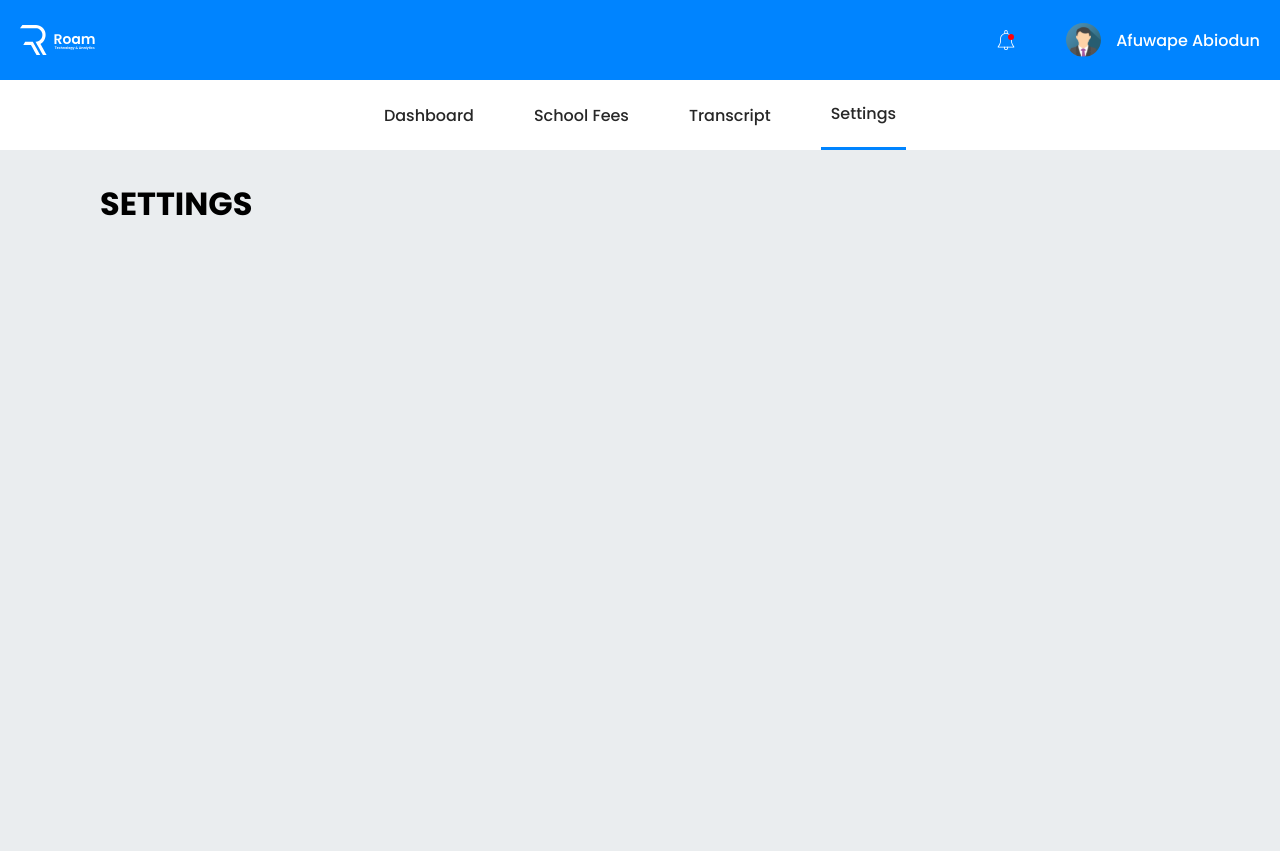
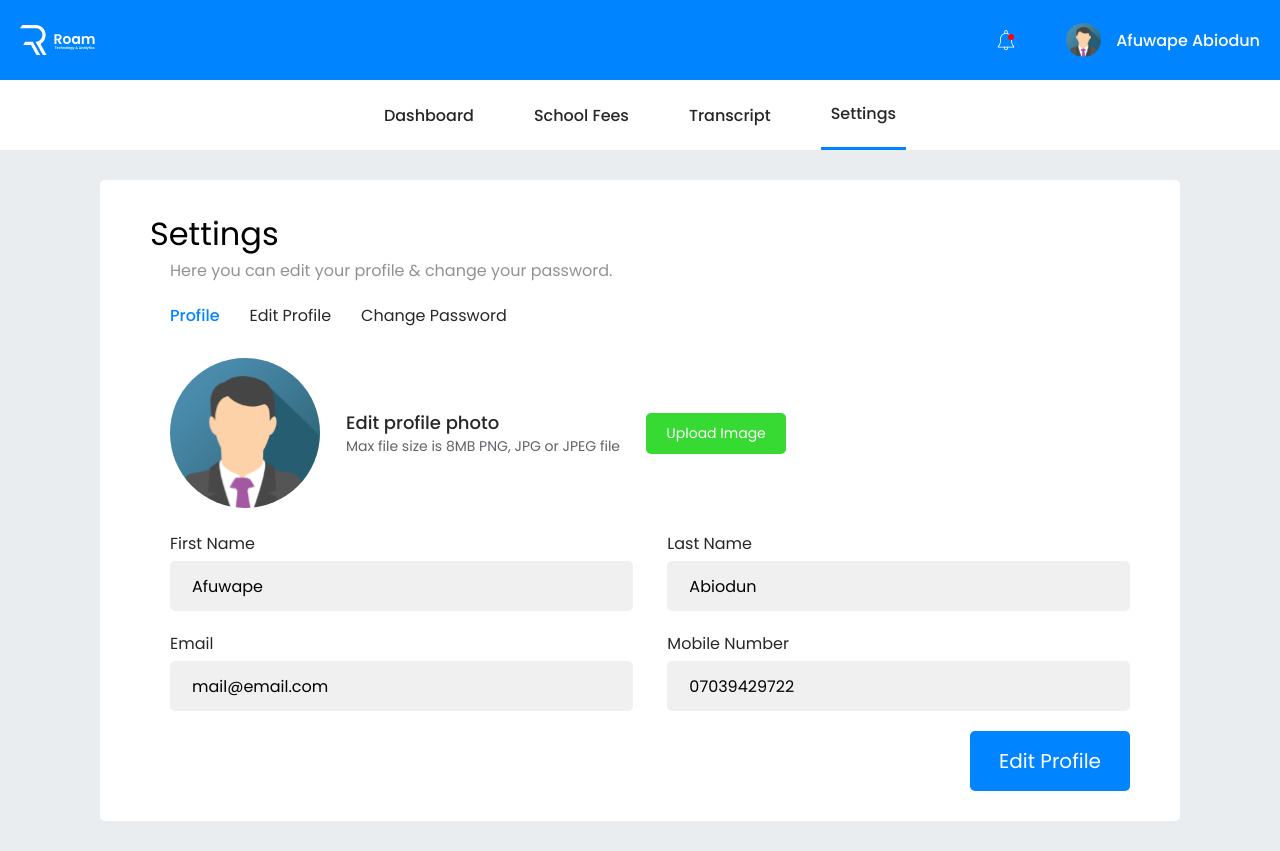
Before and after one commit to justmykk/transcript, a Next.js app: page /settings in a window 1280 px wide. Before the commit the page ends 800 px from the top, so only its background shows below. Built offline with nearby package versions, Linux system fonts and the light colour scheme.

Commit message:
settings profile

```diff
--- a/components/AppButton.tsx
+++ b/components/AppButton.tsx
@@ -11,6 +11,7 @@ interface Props {
   onClick?: () => void;
   href?: string;
   label: string;
+  padding?: string;
 }
 
 export const AppButton: React.FC<Props> = (props) => {
@@ -20,6 +21,7 @@ export const AppButton: React.FC<Props> = (props) => {
     fontSize: props.fontSize ?? 20,
     backgroundColor: props.buttonColor ?? 'var(--primary-color)',
     color: props.fontColor ?? '#fff',
+    padding: props.padding || '15px 20px'
   };
 
   return (
@@ -39,7 +41,6 @@ export const AppButton: React.FC<Props> = (props) => {
       <style jsx>
         {`
           .app-button {
-            padding: 15px 20px;
             border-radius: 5px;
             border: none;
             font-family: var(--app-font);
--- a/components/Input.tsx
+++ b/components/Input.tsx
@@ -5,21 +5,26 @@ type InputType = {
   inputType?: 'password' | 'email' | 'number' | 'tel' | 'text' | 'date';
   icon?: string;
   value: string;
-  onChange: (arg0: string) => void;
+  onChange?: (arg0: string) => void;
   containerStyle?: CSSProperties;
+  labelStyle?: CSSProperties;
+  readOnly?: boolean;
 };
 
 export function AppInput(props: InputType) {
   return (
     <>
       <div style={{ width: '100%', marginBottom: 20, ...props.containerStyle }}>
-        <p className="label">{props.placeholder}</p>
+        <p className="label" style={props.labelStyle}>
+          {props.placeholder}
+        </p>
         <div className="container">
           <input
             value={props.value}
             onChange={(ev) => props.onChange(ev.target.value)}
             className="container__input"
             type={props.inputType && 'text'}
+            readOnly={props.readOnly || false}
           />
           {props.icon && <img src={`/${props.icon}.svg`} />}
         </div>
--- /dev/null
+++ b/components/Spacer.tsx
@@ -0,0 +1,15 @@
+import React, { CSSProperties } from 'react';
+
+interface Props {
+  type: 'horizontal' | 'vertical';
+  value: number;
+}
+
+export const Spacer: React.FC<Props> = ({ type, value }) => {
+  const STYLE: CSSProperties = {
+    width: type === 'horizontal' ? value : 0,
+    height: type === 'vertical' ? value : 0,
+  };
+
+  return <div style={STYLE} />;
+};
--- /dev/null
+++ b/components/settings/EditImage.tsx
@@ -0,0 +1,24 @@
+import React from 'react';
+import { AppButton } from '../AppButton';
+
+export const EditImage = () => {
+  return (
+    <div className="settings__edit-image">
+      <img src="/profile_avatar.svg" alt="profile" />
+
+      <div className="story">
+        <p>Edit profile photo</p>
+        <p>Max file size is 8MB PNG, JPG or JPEG file</p>
+      </div>
+
+      <AppButton
+        padding="10px 20px"
+        fontSize={14}
+        label="Upload Image"
+        onClick={() => alert('Upload')}
+        width={140}
+        buttonColor="var(--green-color)"
+      />
+    </div>
+  );
+};
--- /dev/null
+++ b/components/settings/ProfileInfo.tsx
@@ -0,0 +1,52 @@
+import React, { CSSProperties } from 'react';
+import { AppButton } from '../AppButton';
+import { AppInput } from '../Input';
+import { Spacer } from '../Spacer';
+
+const LABEL_STYLE: CSSProperties = {
+  fontSize: 16,
+  fontWeight: 'normal'
+}
+
+export const ProfileInfo = () => {
+  return (
+    <div>
+      <div className="row">
+        <AppInput
+          onChange={(val) => console.log(val)}
+          value="Afuwape"
+          placeholder="First Name"
+          labelStyle={LABEL_STYLE}
+          readOnly
+        />
+        <Spacer type="horizontal" value={72} />
+        <AppInput
+          value="Abiodun"
+          placeholder="Last Name"
+          labelStyle={LABEL_STYLE}
+          readOnly
+        />
+      </div>
+
+      <div className="row">
+        <AppInput
+          value="mail@email.com"
+          placeholder="Email"
+          labelStyle={LABEL_STYLE}
+          readOnly
+        />
+        <Spacer type="horizontal" value={72} />
+        <AppInput
+          value="07039429722"
+          placeholder="Mobile Number"
+          labelStyle={LABEL_STYLE}
+          readOnly
+        />
+      </div>
+
+      <div className="settings__editButton">
+      <AppButton label="Edit Profile" width={160} />
+      </div>
+    </div>
+  );
+};
--- /dev/null
+++ b/components/settings/SettingsNav.tsx
@@ -0,0 +1,28 @@
+import React, { useState } from 'react';
+
+export const SettingsNav = () => {
+  const [current, setCurrent] = useState('profile');
+
+  return (
+    <div className="settings__nav">
+      <p
+        onClick={() => setCurrent('profile')}
+        className={current === 'profile' ? 'settings__nav--active' : ''}
+      >
+        Profile
+      </p>
+      <p
+        onClick={() => setCurrent('edit')}
+        className={current === 'edit' ? 'settings__nav--active' : ''}
+      >
+        Edit Profile
+      </p>
+      <p
+        onClick={() => setCurrent('password')}
+        className={current === 'password' ? 'settings__nav--active' : ''}
+      >
+        Change Password
+      </p>
+    </div>
+  );
+};
--- a/pages/_app.tsx
+++ b/pages/_app.tsx
@@ -1,5 +1,6 @@
 import '../styles/globals.css';
 import '../styles/SchoolFees.css';
+import '../styles/settings.css';
 import Head from 'next/head';
 
 function MyApp({ Component, pageProps }) {
--- a/pages/school-fees.tsx
+++ b/pages/school-fees.tsx
@@ -1,5 +1,4 @@
 import { FormEvent } from 'react';
-import { CommonAppBar } from '../components/CommonAppBar';
 import { CommonLayout } from '../components/CommonLayout';
 
 const SchoolFees = () => {
--- a/pages/settings.tsx
+++ b/pages/settings.tsx
@@ -1,10 +1,26 @@
-import { CommonAppBar } from '../components/CommonAppBar';
 import { CommonLayout } from '../components/CommonLayout';
+import { EditImage } from '../components/settings/EditImage';
+import { SettingsNav } from '../components/settings/SettingsNav';
+import { ProfileInfo } from '../components/settings/ProfileInfo';
 
 const Settings = () => {
   return (
     <CommonLayout>
-      <h1>SETTINGS</h1>
+      <div className="settings">
+        <h1 className="settings__header">Settings</h1>
+
+        <div className="settings__content">
+          <p style={{ color: '#272727', opacity: 0.5 }}>
+            Here you can edit your profile & change your password.
+          </p>
+
+          <SettingsNav />
+
+          <EditImage />
+
+          <ProfileInfo />
+        </div>
+      </div>
     </CommonLayout>
   );
 };
--- a/styles/globals.css
+++ b/styles/globals.css
@@ -6,6 +6,7 @@
   --light-color: #f9f9f9;
   --bg-color: #EAEDEF;
   --tab-text: #272727;
+  --green-color: #36DA33;
 
   --app-font: Poppins, -apple-system, BlinkMacSystemFont, Segoe UI, Roboto, Oxygen, Ubuntu,
     Cantarell, Fira Sans, Droid Sans, Helvetica Neue, sans-serif;
@@ -87,6 +88,10 @@ a {
   margin-left: 10px;
 }
 
+.row {
+  display: flex;
+}
+
 @media screen and (max-width: 450px) {
   .form-title {
     font-size: 22px;
--- /dev/null
+++ b/styles/settings.css
@@ -0,0 +1,67 @@
+.settings {
+  background-color: #fff;
+  padding: 30px 50px;
+  border-radius: 5px;
+}
+
+.settings__header {
+  font-weight: 400;
+}
+
+.settings__content {
+  padding-left: 20px;
+}
+
+.settings__nav {
+  display: flex;
+  margin-top: 20px;
+  margin-bottom: 30px;
+}
+
+.settings__nav p {
+  margin-right: 30px;
+  color: var(--text-color);
+  cursor: pointer;
+}
+
+.settings__nav--active {
+  color: var(--primary-color) !important;
+  font-weight: 500;
+}
+
+.settings__edit-image {
+  display: flex;
+  align-items: center;
+  color: var(--text-color);
+  margin-bottom: 23px;
+}
+
+.settings__edit-image img {
+  height: 150px;
+  width: 150px;
+  border-radius: 50%;
+  margin-right: 26px;
+}
+
+.settings__edit-image .story p:first-child {
+  font-size: 18px;
+  font-weight: 500;
+}
+
+.settings__edit-image .story p:last-child {
+  color: #626369;
+  font-size: 14px;
+}
+
+.story {
+  margin-right: 26px;
+}
+
+.settings__inputRow > input:first-child {
+  margin-right: 10px;
+}
+
+.settings__editButton {
+  display: flex;
+  justify-content: flex-end;
+}
```
Also changed, not shown: public/profile_avatar.svg (added).
